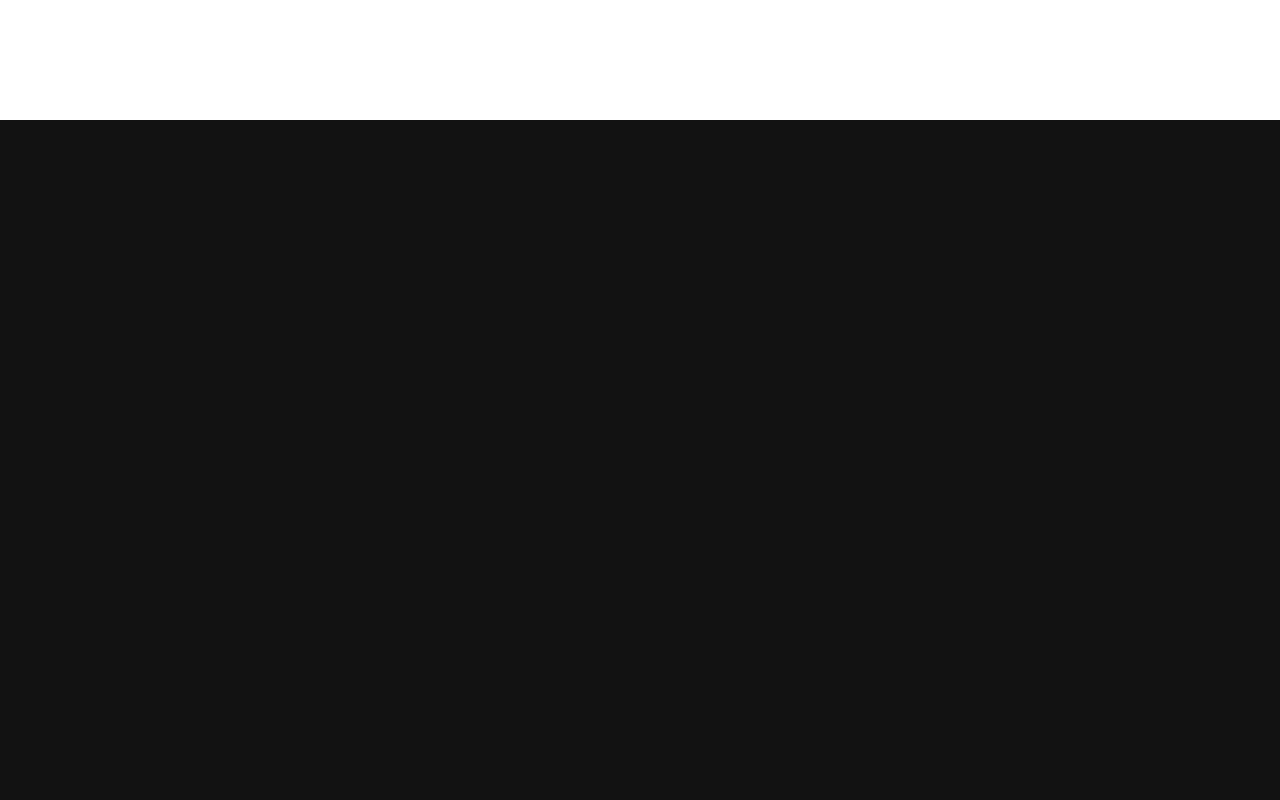
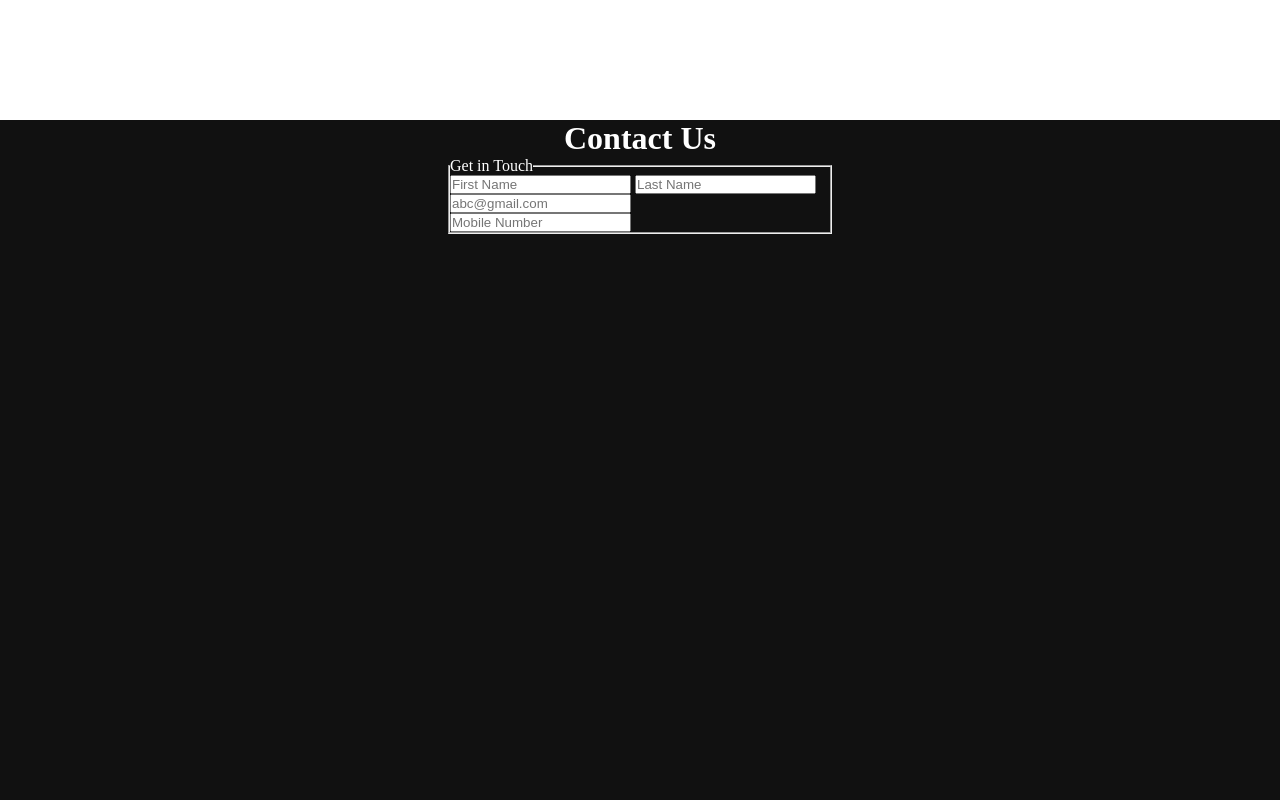
Before and after one commit to nawazdanish1996/HTML-CSS-Project---HTML-CSS-Mini-Project---hmvp5eqhxlv0, a plain HTML site: page index.html in a window 1280 px wide. Shown: the part 3840-4640 px from the top of the page. Drawn offline with Linux system fonts and the light colour scheme.

Commit message:
initial commit

```diff
--- a/css/style.css
+++ b/css/style.css
@@ -326,6 +326,16 @@ embed{
     width: 100%;
     height: 100vh;
     background: #111111;
+    color: white;
+}
+
+#contactTitle{
+    text-align: center;
+}
+
+form{
+    width: 30%;
+    margin: 0 auto;
 }
 
 /* ===== Footer ===== */
--- a/index.html
+++ b/index.html
@@ -16,7 +16,7 @@
 
   <body>
     <!-- Audio -->
-    <embed src="audio/sare-jahan-se-acha-hindi-deshbhakthi-geet-patriotic-songs-by-jingletoons.mp3" loop="true" hidden="true" autostart="true" width="2"
+    <embed src="audio/sare-jahan-se-acha.mp3" loop="true" hidden="true" autostart="true" width="2"
     height="0" />
 
     <!-- ===== Home ===== -->
@@ -139,8 +139,22 @@
     </div>
     <!-- ===== Contact ===== -->
     <div id="contact">
+      <div id="contactTitle">
+        <h1>Contact Us</h1>
+      </div>
+      <form action="">
+        <fieldset>
+          <legend>Get in Touch</legend>
+          <input type="text" id="fname" placeholder="First Name">
+          <input type="text" id="lname" placeholder="Last Name">
+          <br>
+          <input type="email" id="email" placeholder="abc@gmail.com">
+          <br>
+          <input type="tel" id="mobileNo" placeholder="Mobile Number" pattern="[0-9]{3}-[0-9]{2}-[0-9]{3}">
+        </fieldset>
+      </form>
+    </div>
 
-    </div>
     <!-- ===== Footer ===== -->
     <footer>
       <p>
```
Also changed, not shown: 1 other file.
